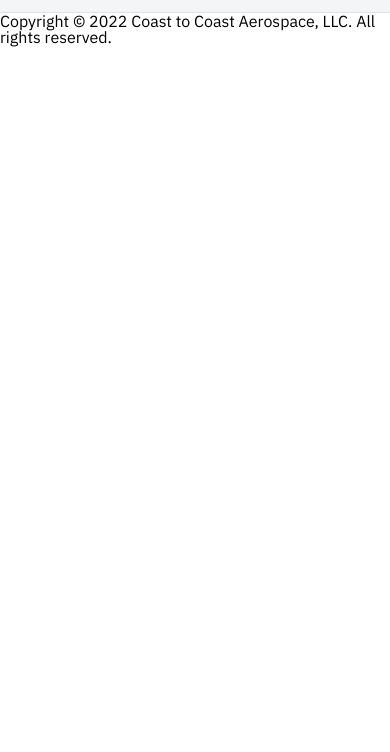
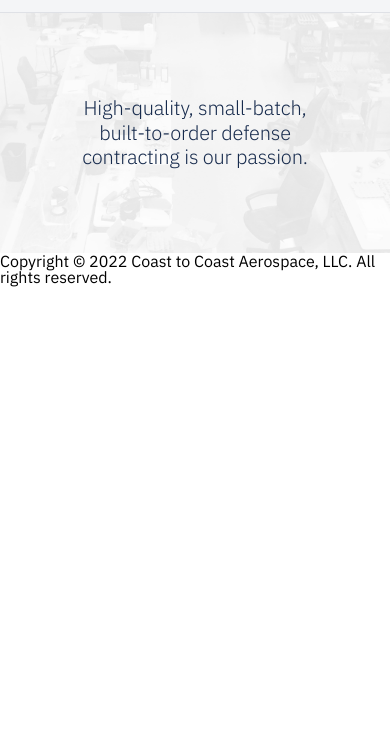
Before and after one commit to sgondela/ctcaero-homepage-demo, a plain HTML site: page index.html in a window 390 px wide. Shown: the part 92-844 px from the top of the page. Drawn offline with Linux system fonts and the light colour scheme.

Commit message:
Added About section with responsive media queries

```diff
--- a/index.html
+++ b/index.html
@@ -16,7 +16,7 @@
 
     <!-- Header -->
     <header>
-      <a href="index.html" class="logo"><img src="./resources/images/CTC_logo.png" /></a>
+      <a href="index.html" class="logo"><img src="./resources/images/CTC_logo.png" alt="Coast to Coast Aerospace, LLC" /></a>
       <nav>
         <ul>
           <li><a href="#about">About</a></li>
@@ -31,7 +31,8 @@
 
       <!-- About Section -->
       <section id="about">
-
+        <img class="about-content" src="./resources/images/CTC_product1.png" alt="" />
+        <h1 class="about-content">High-quality, small-batch, built-to-order defense contracting is our passion.</h1>
       </section>
 
       <!-- Products Section -->
@@ -44,12 +45,12 @@
 
       </section>
 
+    </main>
+
       <!-- Footer -->
-      <footer>
-        <p id="copyright">Copyright &copy; 2022 Coast to Coast Aerospace, LLC. All rights reserved.</p>
-      </footer>
-
-    </main>
+    <footer>
+      <p id="copyright">Copyright &copy; 2022 Coast to Coast Aerospace, LLC. All rights reserved.</p>
+    </footer>
 
     <!-- Load JavaScript -->
     <script src="./resources/js/script.js"></script>
--- a/resources/css/style.css
+++ b/resources/css/style.css
@@ -23,6 +23,7 @@
 html {
     font-family: 'IBM Plex Sans', sans-serif;
     font-size: 16px;
+    font-color: #172B4D;
 }
 
 .body {
@@ -36,9 +37,12 @@ html {
                          'footer footer footer';
 }
 
-img {
-    display: block;
-    max-width: 100%;
+h1 {
+    font-size: 2.25rem;
+    font-weight: 300;
+    letter-spacing: -0.01em;
+    line-height: 1.22222;
+    color: #172B4D;
 }
 
 /* Header */
@@ -89,8 +93,80 @@ nav li {
 nav a {
     vertical-align: bottom;
     line-height: 1.6;
-    font-size: 1rem;
     color: #172B4D;
+}
+
+/* Main */
+
+main {
+    grid-area: main;
+    width: 100%;
+    min-width: 18.75rem;
+
+    background-color: #FFFFFF;
+    background-image: url('../images/CTC_about.png');
+    background-repeat: no-repeat;
+    background-position: top center;
+    background-size: cover;
+}
+
+/* About */
+#about {
+    display: grid;
+    grid-template: 25rem / 1fr 300px 2fr 1fr;
+    gap: 0 1rem;
+    align-items: center;
+    justify-items: start;
+    justify-content: center;
+    max-width: 75rem;
+    margin: auto;
+    width: 100%;
+    height: 25rem;
+    overflow: hidden;
+}
+
+img.about-content {
+    grid-area: 1 / 2 / span 1 / span 1;
+    width: 100%;
+}
+
+h1.about-content {
+    grid-area: 1 / 3 / span 1 / span 1;
+    height: auto;
+    text-align: right;
+}
+
+
+/* Footer */
+footer {
+    grid-area: footer;
+    min-width: 18.75rem;
+}
+
+@media only screen and (max-width: 1000px) {
+    h1.about-content {
+        font-size: 1.75rem;
+    }
+}
+
+@media only screen and (max-width: 800px) {
+    #about {
+        display: grid;
+        grid-template: 25rem / 1fr 2fr 2fr 1fr;
+        gap: 0 1rem;
+        align-items: center;
+        justify-items: start;
+        justify-content: center;
+        max-width: 75rem;
+        margin: auto;
+        width: 100%;
+        height: 25rem;
+        overflow: hidden;
+    }
+
+    h1.about-content {
+        font-size: 1.5rem;
+    }
 }
 
 @media only screen and (max-width: 700px) {
@@ -99,22 +175,51 @@ nav a {
         gap: 0 1rem;
         grid-template-areas: 'logo'
                              'nav';
+        margin: auto;
+        width: 100%;
         align-items: center;
         justify-items: center;
+        justify-content: center;
     }
 
     header .logo {
+        grid-area: logo;
         padding: .5rem 0 0 0;
         justify-self: center;
     }
 
     nav {
+        grid-area: nav;
         padding: 0 2rem;
     }
 
     nav li {
         padding: 0 2rem .5rem 2rem;
         list-style: none;
+    }
+
+    #about {
+        display: grid;
+        grid-template: 15rem / 1fr 4fr 1fr;
+        gap: 0 1rem;
+        align-items: center;
+        justify-items: center;
+        justify-content: center;
+        margin: auto;
+        width: 100%;
+        height: 15rem;
+        overflow: hidden;
+    }
+
+    img.about-content {
+        display: none;
+    }
+
+    h1.about-content {
+        grid-area: 1 / 2 / span 1 / span 1;
+        font-size: 1.5rem;
+        text-align: center;
+    }
 }
 
 @media only screen and (max-width: 425px) {
@@ -139,18 +244,32 @@ nav a {
     nav li {
         padding: 0 1rem .5rem 1rem;
         list-style: none;
+    }
+
+    nav a {
+        font-size: .875rem;
+    }
+
+    #about {
+        display: grid;
+        grid-template: 15rem / 1fr 4fr 1fr;
+        gap: 0 1rem;
+        align-items: center;
+        justify-items: center;
+        justify-content: center;
+        margin: auto;
+        width: 100%;
+        height: 15rem;
+        overflow: hidden;
+    }
+
+    img.about-content {
+        display: none;
+    }
+
+    h1.about-content {
+        grid-area: 1 / 2 / span 1 / span 1;
+        font-size: 1.25rem;
+        text-align: center;
+    }
 }
-
-
-/* Main */
-
-main {
-    grid-area: main;
-    min-width: 18.75rem;
-}
-
-/* Footer */
-footer {
-    grid-area: footer;
-    min-width: 18.75rem;
-}
```
Also changed, not shown: resources/images/CTC_about.png (added), resources/images/CTC_product1.png (renamed from resources/images/ctc-home-banner.png), resources/images/WOSB-certified.png (added).
